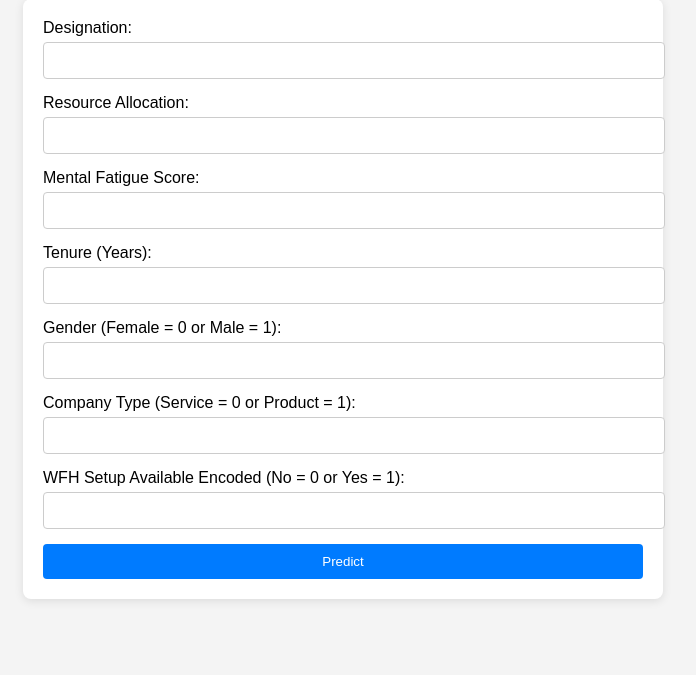
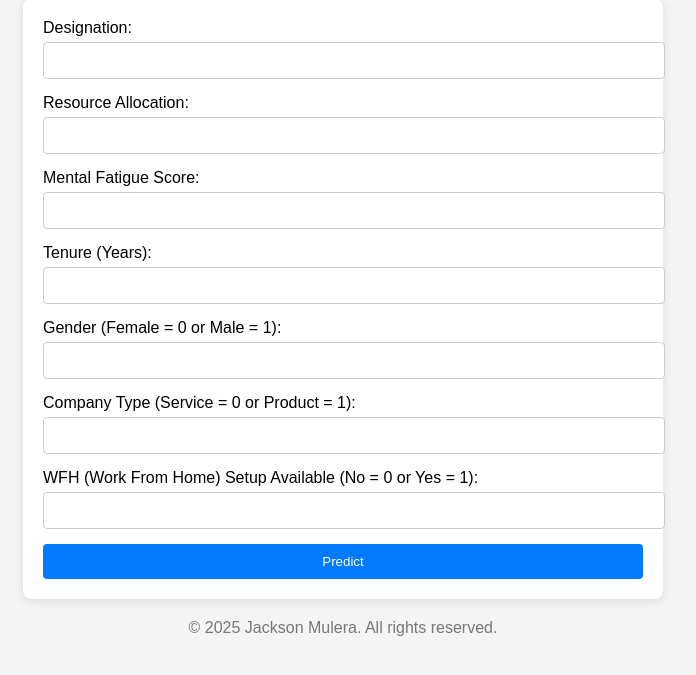
Before and after one commit to allanstar-byte/ML, a Django app: page / in a window 1280 px wide. Shown: the part 101-776 px from the top of the page, without its empty margins (297-993 px from the left). Run offline with Django 5.2, Linux system fonts and the light colour scheme; parts of the project's set-up code (start-up, migrations or seed data) failed here and were passed over.

Commit message:
UI Changes

```diff
--- a/modelapp/templates/modelapp/index.html
+++ b/modelapp/templates/modelapp/index.html
@@ -38,10 +38,13 @@
             <input type="text" id="company_type_encoded" name="company_type_encoded" required style="width: 100%; padding: 10px; border: 1px solid #ccc; border-radius: 4px;">
         </div>
         <div style="margin-bottom: 15px;">
-            <label for="wfh_setup_available_encoded" style="display: block; margin-bottom: 5px;">WFH Setup Available Encoded (No = 0 or Yes = 1):</label>
+            <label for="wfh_setup_available_encoded" style="display: block; margin-bottom: 5px;">WFH (Work From Home) Setup Available (No = 0 or Yes = 1):</label>
             <input type="text" id="wfh_setup_available_encoded" name="wfh_setup_available_encoded" required style="width: 100%; padding: 10px; border: 1px solid #ccc; border-radius: 4px;">
         </div>
         <button type="submit" style="width: 100%; padding: 10px; background: #007BFF; color: white; border: none; border-radius: 4px; cursor: pointer;">Predict</button>
     </form>
+    <footer style="text-align: center; margin-top: 20px; color: #777;">
+        <p>&copy; 2025 Jackson Mulera. All rights reserved.</p>
+    </footer>
 </body>
 </html>
```
